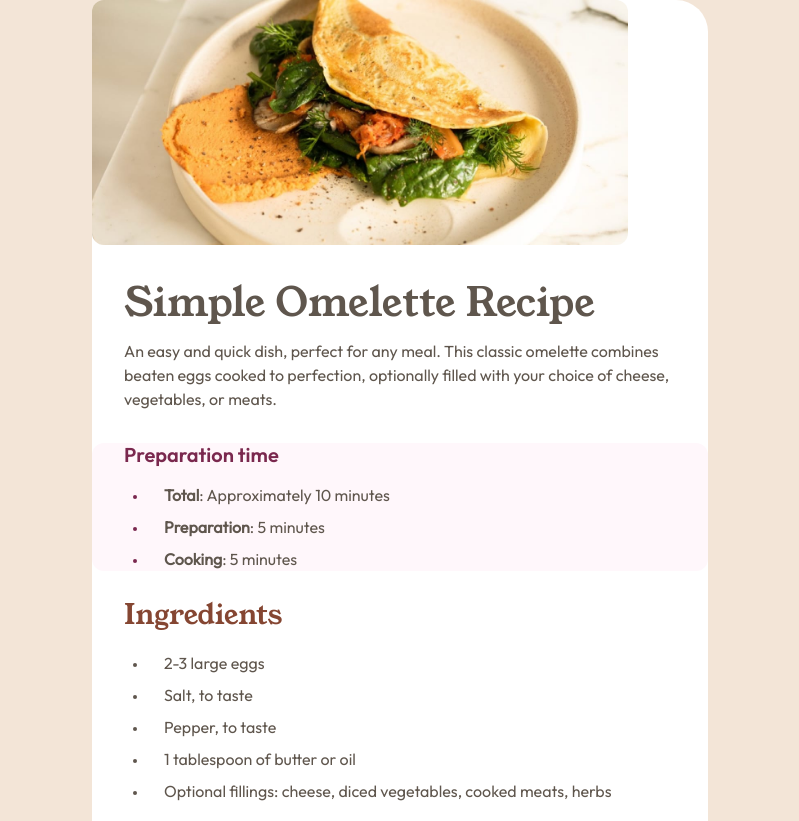
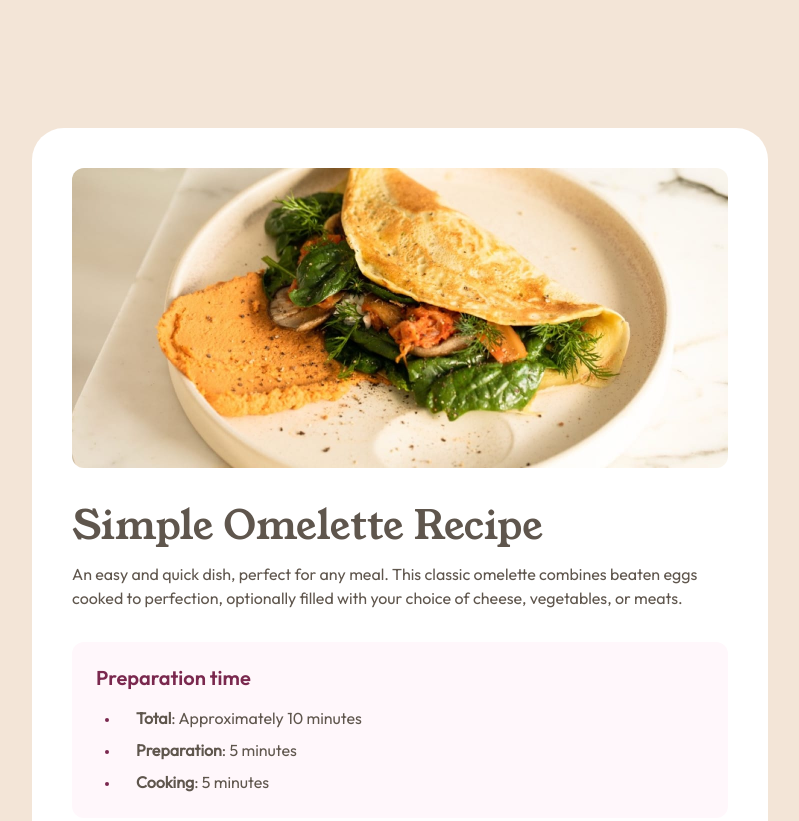
Before and after one commit to DavydIkkes/fm-recipe-page, a plain HTML site: page index.html in a window 1280 px wide. Shown: the top 821 px of the page, without its empty margins (240-1039 px from the left). Drawn offline with Linux system fonts and the light colour scheme.

Commit message:
refactor css, clear media queries

```diff
--- a/index.css
+++ b/index.css
@@ -166,7 +166,7 @@ tr:not(:last-child) {
     border-bottom: 1px solid var(--stone-150);
 }
 
-@media (min-width: 375px) {
+/* @media (min-width: 375px) {
     main {
         width: 375px;
         margin: 0;
@@ -187,23 +187,11 @@ tr:not(:last-child) {
 
 }
 
-@media (min-width: 768px) {
-    main {
-        width: 38.5rem;
-    }
 
-    section {
-        width: 38.5rem;
-    }
-
-    .recipe__picture {
-        width: 33.5rem;
-    }
-
-}
 
 @media (min-width: 1440px) {
     main {
         margin: 8rem;
     }
 }
+ */
```
